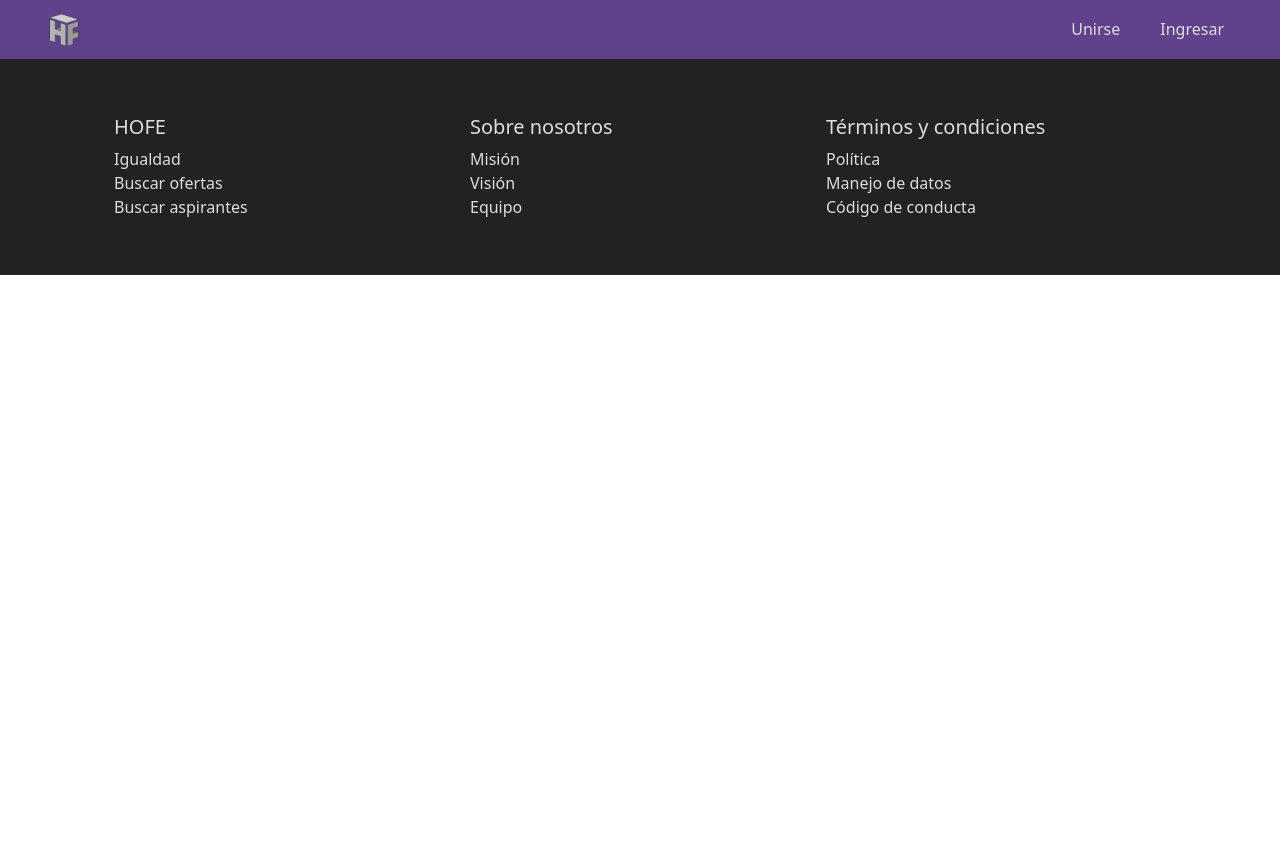
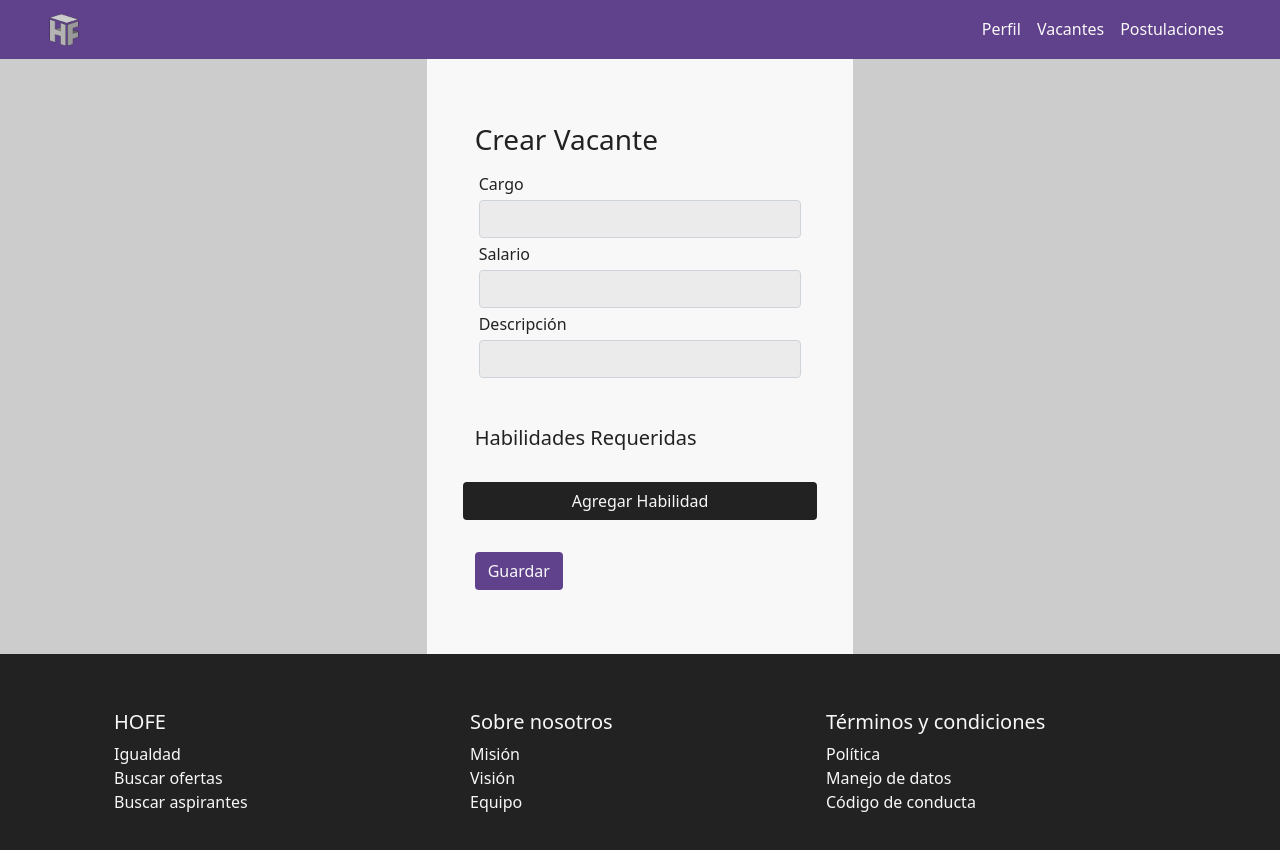
Before and after one commit to estidlore/hofe_front, a React (Create React App) app: page /create-vacant in a window 1280 px wide. Shown: the top 850 px of the page. Before the commit the page ends 800 px from the top, so only its background shows below. Built offline with nearby package versions, Linux system fonts and the light colour scheme.

Commit message:
Added CreateVacant

```diff
--- a/src/App.css
+++ b/src/App.css
@@ -3,11 +3,13 @@
   Nice analog colors:
   #8B416C #85418B #60418B #41478B #416C8B
   */
-  --bs-gray: #888888;
   --bs-primary: #60418B;
   --bs-secondary: #8B416C;
-  --bs-light: #dddddd;
+  --bs-light: #f8f8f8;
   --bs-dark: #222222;
+  --bs-gray: #888888;
+  --bs-gray-light: #cccccc;
+  --bs-gray-dark: #444444;
   --bs-success: #198754;
   --bs-info: #406B8A;
   --bs-warning: #ffc107;
@@ -16,17 +18,21 @@
   --bs-bg-color: var(--bs-light);
 }
 
-.primary, .secondary, .light, .dark, .info, .success {
+.primary, .secondary, .light, .dark, .gray-light, .gray-dark, .info, .success {
   color: var(--bs-color) !important;
   background-color: var(--bs-bg-color) !important;
 }
 
-.primary, .secondary, .light, .dark, .info, .success {
+.primary, .secondary, .dark, .gray-dark, .info, .success {
   --bs-color: var(--bs-light);
 }
 
-.light {
+.light, .gray-light {
   --bs-color: var(--bs-dark);
+}
+
+input {
+  background-color: rgba(122, 122, 122, 0.1) !important;
 }
 
 .primary {
@@ -43,6 +49,14 @@
 
 .dark {
   --bs-bg-color: var(--bs-dark);
+}
+
+.gray-light {
+  --bs-bg-color: var(--bs-gray-light);
+}
+
+.gray-dark {
+  --bs-bg-color: var(--bs-gray-dark);
 }
 
 .info {
--- a/src/App.js
+++ b/src/App.js
@@ -1,4 +1,3 @@
-import logo from './logo.svg';
 import '../node_modules/bootstrap/dist/css/bootstrap.min.css';
 import './App.css';
 import NavBar from './components/NavBar';
@@ -9,6 +8,7 @@ import Footer from './components/Footer';
 
 import React from 'react'
 import {BrowserRouter as Router, Route, Switch} from 'react-router-dom';
+import CreateVacant from './views/vacant/CreateVacant';
 
 function App() {
   return (
@@ -16,6 +16,7 @@ function App() {
       <Router>
         <NavBar />
         <Switch>
+
           <Route exact path="/">
             <Home />
           </Route>
@@ -25,6 +26,11 @@ function App() {
           <Route exact path="/sign-up">
             <SignUp />
           </Route>
+
+          <Route exact path="/create-vacant">
+            <CreateVacant />
+          </Route>
+
         </Switch>
         <Footer />
       </Router>
--- a/src/components/Field.js
+++ b/src/components/Field.js
@@ -1,13 +1,12 @@
 import React from 'react'
 
-function Field({type, id, label, placeholder, onChange}) {
+export default function Field({type, id, label, placeholder, min, max, onChange}) {
   return (
-    <div className="form-group m-2">
-      <label className="pb-1">{label}</label>
+    <div className="form-group m-1">
+      <label className="pb-1" for={id}>{label}</label>
       <input type={type} id={id} name={id} className="form-control"
-        placeholder={placeholder} onChange={(ev) => onChange(ev)}/>
+        min={min} max={max}
+        placeholder={placeholder} onChange={(ev) => onChange(ev)} />
     </div>
   )
 }
-
-export default Field
--- a/src/components/Footer.js
+++ b/src/components/Footer.js
@@ -1,6 +1,6 @@
 import React from 'react'
 
-function Footer() {
+export default function Footer() {
   return (
     <footer className="dark">
       <div className="container p-5">
@@ -28,5 +28,3 @@ function Footer() {
     </footer>
   )
 }
-
-export default Footer
--- a/src/components/NavBar.js
+++ b/src/components/NavBar.js
@@ -1,31 +1,57 @@
 import React, {Component} from 'react'
 import {Link} from 'react-router-dom'
+import Token from '../models/Token'
 
-class NavBar extends Component {
+export default class NavBar extends Component {
   constructor(props) {
     super(props)
     this.state = {
-      loggedIn: false
+      loggedIn: true
     }
   }
 
   render() {
+    var list;
+    var token = Token.instance;
+    if (!this.state.loggedIn) {
+      list = (
+        <ul className="navbar-nav">
+          <A link="sign-up" text="Unirse" />
+          <A link="sign-in" text="Ingresar" />
+        </ul>
+      );
+    } else if (token.role === "candidate") {
+      list = (
+        <ul className="navbar-nav">
+          <A link="profile" text="Perfil" />
+          <A link="vacants" text="Vacantes" />
+          <A link="postulations" text="Postulaciones" />
+        </ul>
+      );
+    } else { // enterprise
+      list = (
+        <ul className="navbar-nav">
+          <A link="profile" text="Perfil" />
+          <A link="vacants" text="Vacantes" />
+          <A link="tests" text="Pruebas" />
+        </ul>
+      );
+    }
     return (
       <nav className="navbar navbar-expand px-5 justify-content-between primary">
         <Link to="/" className="navbar-brand">
           <img src="../logo192.png" className="col-2" />
         </Link>
-        <ul className="navbar-nav">
-          <li className="nav-item">
-            <Link to="/sign-up" className="nav-link">Unirse</Link>
-          </li>
-          <li className="nav-item ms-4">
-            <Link to="/sign-in" className="nav-link">Ingresar</Link>
-          </li>
-        </ul>
+        {list}
       </nav>
-    )
+    );
   }
 }
 
-export default NavBar
+function A({link, text}) {
+  return (
+    <li className="nav-item">
+      <Link to={"/" + link} className="nav-link">{text}</Link>
+    </li>
+  )
+}
--- a/src/components/Selector.js
+++ b/src/components/Selector.js
@@ -1,13 +1,13 @@
 import React from 'react'
 
-function Selector({label, options, onChange}) {
+export default function Selector({label, options, onChange}) {
   return (
     <div className="form-group mt-3">
-      <label className="m-2">{label}</label>
+      <label className="mx-2">{label}</label>
       <select id={label} onChange={(ev) => onChange(ev.target.value)} >
         {
-          options.map((option, i) => (
-            <option key={i} value={option.value}>{option.text}</option>
+          options.map((option) => (
+            <option key={option.value} value={option.value}>{option.text}</option>
           ))
         }
       </select>
@@ -15,7 +15,3 @@ function Selector({label, options, onChange}) {
   )
 
 }
-
-
-
-export default Selector
--- /dev/null
+++ b/src/models/Token.js
@@ -0,0 +1,9 @@
+export default class Token {
+  constructor(email, value, role, expiration) {
+    this.email = email;
+    this.value = value;
+    this.role = role;
+    this.expiration = expiration;
+  }
+  static instance = new Token("", "", "candidate", "0");
+}
--- a/src/views/Home.js
+++ b/src/views/Home.js
@@ -1,6 +1,6 @@
 import React from 'react'
 
-function Home() {
+export default function Home() {
   return (
     <div>
       <div className="light p-2">
@@ -12,18 +12,7 @@ function Home() {
         </span>
       </div>
 
-      <div className="position-relative secondary">
-        <img src="./home_bg.jpg" className="img-fluid col-12" />
-        <div className="position-absolute bottom-0 m-5">
-          <div className="my-2">
-            <button className="btn info">Gana dinero</button>
-          </div>
-          <div className="my-2">
-            <button className="btn info">Contrata ahora</button>
-          </div>
-        </div>
-
-      </div>
+      <img src="./home_bg.jpg" className="img-fluid col-12" />
 
       <div className="container m-5 mx-auto">
         <h3 className="my-4">¿Buscas un empleo sin sesgo?</h3>
@@ -62,5 +51,3 @@ function Home() {
     )
   }
 }
-
-export default Home
--- /dev/null
+++ b/src/views/vacant/CreateVacant.js
@@ -0,0 +1,170 @@
+import React, {Component, Fragment} from 'react'
+import Field from '../../components/Field'
+import Selector from '../../components/Selector';
+
+class Skill {
+  constructor(id, name, weight) {
+    this.id = id;
+    this.name = name;
+    this.weight = weight;
+  }
+};
+
+const skillsOptions = [{
+  value: "learnability",
+  text: "Aprendizaje"
+}, {
+  value: "communication",
+  text: "Comunicación"
+}, {
+  value: "creativity",
+  text: "Creatividad"
+}, {
+  value: "empaty",
+  text: "Empatía"
+}, {
+  value: "leadership",
+  text: "Liderazgo"
+}, {
+  value: "resilience",
+  text: "Resiliencia"
+}, {
+  value: "teamwork",
+  text: "Trabajo en equipo"
+}];
+
+const weightsOptions = [1, 2, 3, 4, 5].map((e) => {
+  e = e.toString()
+  return {
+    value: e,
+    text: e
+  }
+});
+
+export default class CreateVacant extends Component {
+  constructor(props) {
+    super(props);
+
+    this.state = {
+      id: 1, // auto-increment
+      role: "",
+      salary: "",
+      description: "",
+      skills: []
+    };
+
+    //this.addSkill("", "");
+  }
+
+  setRole = (val) => {
+    this.setState({
+      role: val
+    });
+  }
+
+  setSalary = (val) => {
+    this.setState({
+      salary: val
+    });
+  }
+
+  setDescription = (val) => {
+    this.setState({
+      description: val
+    });
+  }
+
+  onChangeSkill = (val, skill) => {
+    var newSkills = this.state.skills.slice();
+    newSkills[newSkills.indexOf(skill)].name = val;
+    this.setState({
+      skills: newSkills
+    });
+  }
+
+  onChangeWeight = (val, skill) => {
+    var newSkills = this.state.skills.slice();
+    newSkills[newSkills.indexOf(skill)].weight = val;
+    this.setState({
+      skills: newSkills
+    });
+  }
+
+  addSkill = () => {
+    var newSkills = this.state.skills.slice();
+    newSkills.push(new Skill(this.state.id,
+      skillsOptions[0].value, weightsOptions[0].value));
+    this.setState({
+      id: this.state.id + 1,
+      skills: newSkills
+    }, () => {
+      console.log(this.state.skills);
+    });
+  }
+
+  deleteSkill = (skill) => {
+    var newSkills = this.state.skills.slice();
+    newSkills.splice(newSkills.indexOf(skill), 1);
+    this.setState({
+      skills: newSkills
+    }, () => {
+      console.log(this.state);
+    });
+  }
+
+  onSubmit = () => {
+
+  };
+
+  render() {
+    return (
+      <div className="container-fluid p-0 m-0 row justify-content-center gray-light">
+        <div className="col-12 col-sm-9 col-md-7 col-lg-5 col-xl-4 p-5 light">
+          <h3 className="my-3">Crear Vacante</h3>
+          <form>
+            <Field type="text" id="role" label="Cargo" placeholder=""
+              onChange={this.setRole} />
+            <Field type="number" id="salary" label="Salario" placeholder=""
+              min={0} onChange={this.setSalary} />
+            <Field type="text" id="description" label="Descripción" placeholder=""
+              onChange={this.setDescription} />
+
+            <h5 className="mt-5">Habilidades Requeridas</h5>
+
+            <ul>
+              {
+                this.state.skills.map((skill) =>
+                  <li key={skill.id}>
+                    <hr />
+                    <div className="d-flex justify-content-between">
+                      <Selector label="Habilidad" options={skillsOptions}
+                        onChange={(val) => this.onChangeSkill(val, skill)} />
+                      <button type="button" className="btn dark px-3" onClick={() => this.deleteSkill(skill)}>
+                        X
+                      </button>
+                    </div>
+                    <Selector label="Relevancia" options={weightsOptions}
+                      onChange={(val) => this.onChangeWeight(val, skill)} />
+                  </li>
+                )
+              }
+            </ul>
+
+            <div className="row">
+              {
+                this.state.skills.length < 5 &&
+                <button type="button" className="btn d-block dark my-3" onClick={this.addSkill}>
+                  Agregar Habilidad
+                </button>
+              }
+            </div>
+
+            <button type="submit" className="btn d-block primary my-3" onSubmit={this.onSubmit}>
+              Guardar
+            </button>
+          </form>
+        </div>
+      </div>
+    );
+  }
+}
```
Also changed, not shown: src/views/SignIn.js (+8 -12 lines), src/views/SignUp.js (+8 -12 lines), 1 other file (tests, documents, lock files or other folders).
